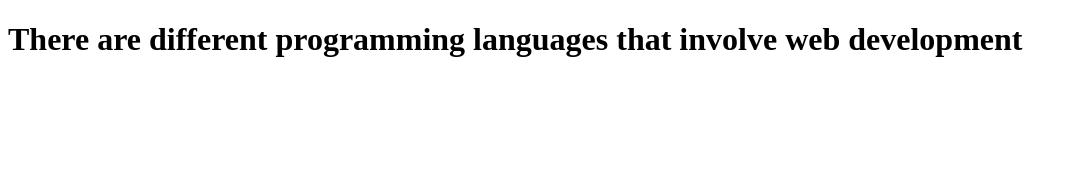
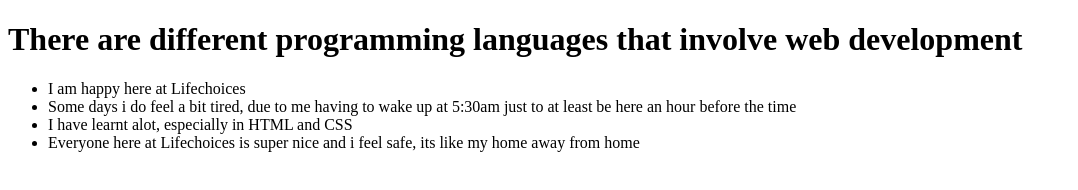
Before and after one commit to asheekasamuels/Wednesday, a plain HTML site: page index.html in a window 1280 px wide. Shown: the whole page, without its empty margins (0-1078 px from the left). Drawn offline with Linux system fonts and the light colour scheme.

Commit message:
Unordered list

```diff
--- a/index.html
+++ b/index.html
@@ -9,5 +9,11 @@
     <header>
         <h1>There are different programming languages that involve web development</h1>
     </header>
+    <ul style="list-style-type:disc;">
+        <li>I am happy here at Lifechoices</li>
+        <li>Some days i do feel a bit tired, due to me having to wake up at 5:30am just to at least be here an hour before the time</li>
+        <li>I have learnt alot, especially in HTML and CSS</li>
+        <li>Everyone here at Lifechoices is super nice and i feel safe, its like my home away from home</li>
+    </ul>
 </body>
 </html>
```
